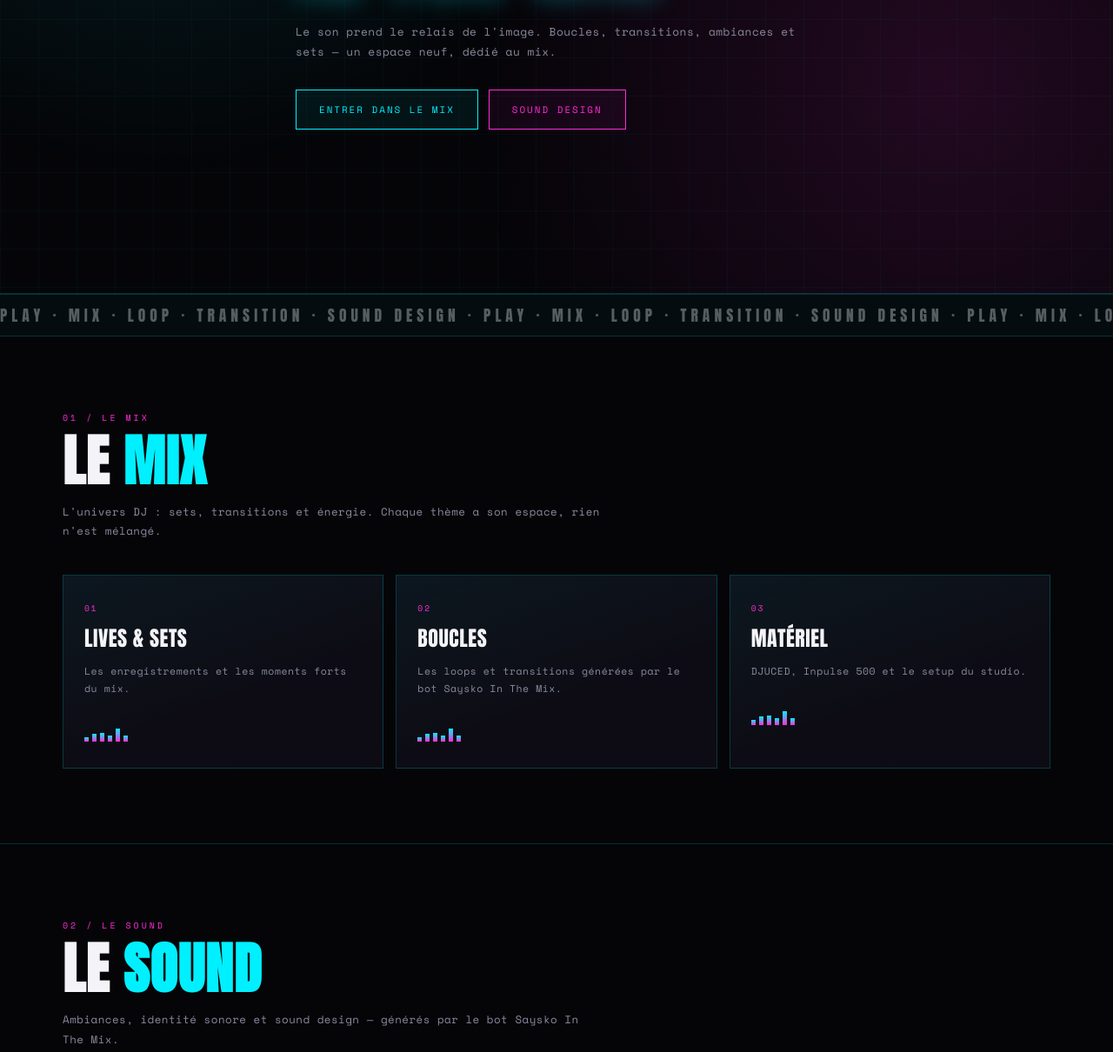
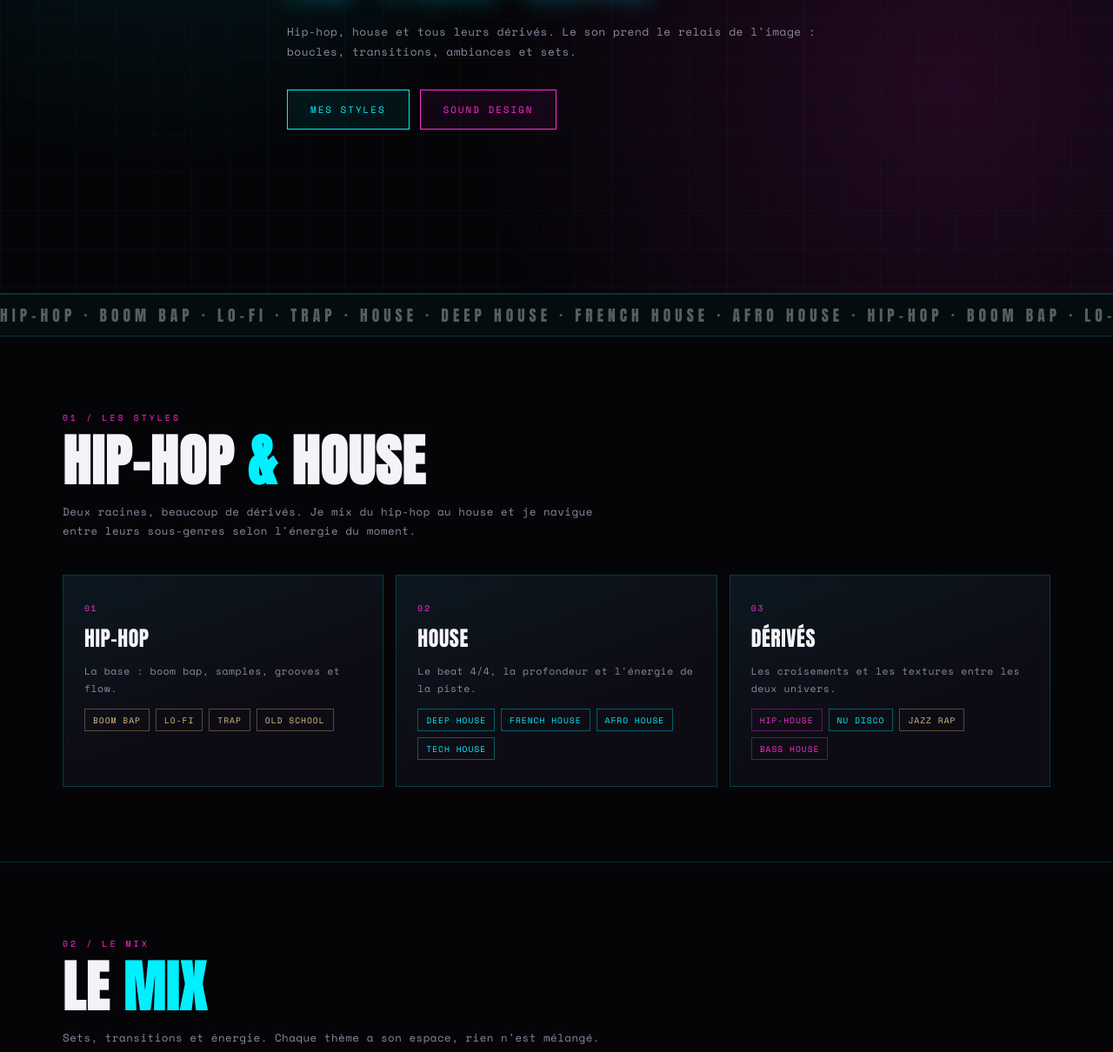
Before and after one commit to sayskothemix/saysko-in-the-mix, a plain HTML site: page index.html in a window 1280 px wide. Shown: the part 462-1672 px from the top of the page at 87% size. Drawn offline with nearby package versions, Linux system fonts and the light colour scheme.

Commit message:
Ajoute la section Styles hip-hop, house et dérivés

```diff
--- a/index.html
+++ b/index.html
@@ -4,7 +4,7 @@
 <meta charset="utf-8">
 <meta name="viewport" content="width=device-width, initial-scale=1.0">
 <title>Saysko In The Mix — DJ &amp; Sound System</title>
-<meta name="description" content="Saysko In The Mix — DJ, mix, boucles et sound design.">
+<meta name="description" content="Saysko In The Mix — DJ hip-hop, house et dérivés. Mix, boucles et sound design.">
 <link rel="preconnect" href="https://fonts.googleapis.com">
 <link rel="preconnect" href="https://fonts.gstatic.com" crossorigin>
 <link href="https://fonts.googleapis.com/css2?family=Anton&family=Barlow+Condensed:wght@400;500;600;700&family=Space+Mono:wght@400;700&display=swap" rel="stylesheet">
@@ -20,17 +20,16 @@ a{color:inherit;text-decoration:none}
 header{position:fixed;top:0;left:0;right:0;z-index:100;background:rgba(5,5,8,.85);backdrop-filter:blur(14px);border-bottom:1px solid var(--line)}
 .nav{display:flex;align-items:center;justify-content:space-between;height:66px}
 .logo{font-family:"Anton",sans-serif;font-size:1.35rem;letter-spacing:1px;text-transform:uppercase}
-.logo b{color:var(--cyan)}
-.logo i{color:var(--magenta);font-style:normal}
-nav a{font-family:"Space Mono",monospace;font-size:.62rem;letter-spacing:2px;text-transform:uppercase;color:var(--muted);margin-left:22px;transition:color .2s,text-shadow .2s}
+.logo b{color:var(--cyan)}.logo i{color:var(--magenta);font-style:normal}
+nav a{font-family:"Space Mono",monospace;font-size:.62rem;letter-spacing:2px;text-transform:uppercase;color:var(--muted);margin-left:20px;transition:color .2s,text-shadow .2s}
 nav a:hover,nav a.active{color:var(--cyan);text-shadow:0 0 12px rgba(0,240,255,.6)}
-.hero{min-height:100vh;display:flex;flex-direction:column;justify-content:center;padding:100px 22px 70px;position:relative;overflow:hidden}
+.hero{min-height:100vh;display:flex;flex-direction:column;justify-content:center;padding:100px 22px 70px}
 .badge{font-family:"Space Mono",monospace;font-size:.65rem;letter-spacing:4px;color:var(--cyan);text-transform:uppercase;margin-bottom:18px}
 .badge::before{content:"● ";color:var(--magenta);animation:blink 1.4s steps(2) infinite}
 @keyframes blink{50%{opacity:.2}}
 h1{font-family:"Anton",sans-serif;font-size:clamp(3.4rem,12vw,9rem);line-height:.86;letter-spacing:1px;text-transform:uppercase;text-shadow:3px 3px 0 rgba(255,43,214,.35),-3px -3px 0 rgba(0,240,255,.3)}
 h1 .l2{display:block;color:var(--cyan);font-size:.6em;letter-spacing:8px;margin-top:8px;text-shadow:0 0 30px rgba(0,240,255,.4)}
-.sub{font-family:"Space Mono",monospace;color:var(--muted);max-width:600px;margin:28px 0 32px;font-size:.8rem;line-height:1.8}
+.sub{font-family:"Space Mono",monospace;color:var(--muted);max-width:620px;margin:28px 0 32px;font-size:.8rem;line-height:1.8}
 .btn{display:inline-block;font-family:"Space Mono",monospace;font-size:.68rem;letter-spacing:2px;text-transform:uppercase;padding:14px 26px;border:1px solid var(--cyan);color:var(--cyan);background:rgba(0,240,255,.06);transition:all .25s}
 .btn:hover{background:var(--cyan);color:#050508;box-shadow:0 0 28px rgba(0,240,255,.5)}
 .btn.alt{border-color:var(--magenta);color:var(--magenta);background:rgba(255,43,214,.06);margin-left:12px}
@@ -42,7 +41,7 @@ section{padding:86px 0;border-bottom:1px solid var(--line)}
 .tag{font-family:"Space Mono",monospace;font-size:.62rem;letter-spacing:3px;color:var(--magenta);text-transform:uppercase;margin-bottom:10px}
 h2{font-family:"Anton",sans-serif;font-size:clamp(2.2rem,5vw,4rem);text-transform:uppercase;letter-spacing:1px;line-height:1;margin-bottom:16px}
 h2 em{color:var(--cyan);font-style:normal}
-.lead{font-family:"Space Mono",monospace;color:var(--muted);font-size:.78rem;max-width:620px;margin-bottom:38px;line-height:1.8}
+.lead{font-family:"Space Mono",monospace;color:var(--muted);font-size:.78rem;max-width:640px;margin-bottom:38px;line-height:1.8}
 .grid{display:grid;grid-template-columns:repeat(auto-fit,minmax(250px,1fr));gap:14px}
 .card{position:relative;background:linear-gradient(160deg,rgba(0,240,255,.05),transparent 60%),var(--panel);border:1px solid var(--line);padding:30px 24px;min-height:170px;overflow:hidden;transition:transform .25s,border-color .25s}
 .card:hover{transform:translateY(-6px);border-color:var(--cyan)}
@@ -51,6 +50,10 @@ h2 em{color:var(--cyan);font-style:normal}
 .card .num{font-family:"Space Mono",monospace;font-size:.6rem;color:var(--magenta);letter-spacing:2px}
 .card h3{font-family:"Anton",sans-serif;font-size:1.5rem;text-transform:uppercase;margin:10px 0;font-weight:400}
 .card p{font-family:"Space Mono",monospace;font-size:.72rem;color:var(--muted);line-height:1.7}
+.chips{display:flex;flex-wrap:wrap;gap:7px;margin-top:14px}
+.chip{font-family:"Space Mono",monospace;font-size:.6rem;letter-spacing:1px;text-transform:uppercase;padding:5px 9px;border:1px solid rgba(255,43,214,.35);color:var(--magenta)}
+.chip.house{border-color:rgba(0,240,255,.35);color:var(--cyan)}
+.chip.hip{border-color:rgba(224,189,133,.35);color:#e0bd85}
 .eq{display:flex;gap:4px;align-items:flex-end;height:34px;margin-top:18px}
 .eq i{display:block;width:5px;background:linear-gradient(var(--cyan),var(--magenta));animation:eq 1s ease-in-out infinite alternate}
 .eq i:nth-child(1){height:30%;animation-delay:.1s}.eq i:nth-child(2){height:80%;animation-delay:.3s}.eq i:nth-child(3){height:45%;animation-delay:.5s}.eq i:nth-child(4){height:95%;animation-delay:.2s}.eq i:nth-child(5){height:60%;animation-delay:.6s}.eq i:nth-child(6){height:35%;animation-delay:.4s}
@@ -61,20 +64,33 @@ footer b{color:var(--cyan)}
 </style>
 </head>
 <body>
-<header><div class="container nav"><a class="logo" href="index.html">SAYSKO <b>IN</b> <i>THE</i> MIX</a><nav><a class="active" href="#accueil">Accueil</a><a href="#mix">Mix</a><a href="#son">Sound</a><a href="#contact">Contact</a></nav></div></header>
+<header><div class="container nav"><a class="logo" href="index.html">SAYSKO <b>IN</b> <i>THE</i> MIX</a><nav><a class="active" href="#accueil">Accueil</a><a href="#styles">Styles</a><a href="#mix">Mix</a><a href="#son">Sound</a><a href="#contact">Contact</a></nav></div></header>
 
 <section class="hero" id="accueil"><div class="container">
-  <div class="badge">DJ · Sound system · En direct</div>
+  <div class="badge">DJ · Hip-hop · House · Sound system</div>
   <h1>SAYSKO<span class="l2">IN THE MIX</span></h1>
-  <p class="sub">Le son prend le relais de l'image. Boucles, transitions, ambiances et sets — un espace neuf, dédié au mix.</p>
-  <a class="btn" href="#mix">Entrer dans le mix</a><a class="btn alt" href="#son">Sound design</a>
+  <p class="sub">Hip-hop, house et tous leurs dérivés. Le son prend le relais de l'image : boucles, transitions, ambiances et sets.</p>
+  <a class="btn" href="#styles">Mes styles</a><a class="btn alt" href="#son">Sound design</a>
 </div></section>
 
-<div class="marquee"><span>PLAY · MIX · LOOP · TRANSITION · SOUND DESIGN · PLAY · MIX · LOOP · TRANSITION · SOUND DESIGN ·&nbsp;</span><span>PLAY · MIX · LOOP · TRANSITION · SOUND DESIGN · PLAY · MIX · LOOP · TRANSITION · SOUND DESIGN ·&nbsp;</span></div>
+<div class="marquee"><span>HIP-HOP · BOOM BAP · LO-FI · TRAP · HOUSE · DEEP HOUSE · FRENCH HOUSE · AFRO HOUSE · HIP-HOP · BOOM BAP · LO-FI ·&nbsp;</span><span>HIP-HOP · BOOM BAP · LO-FI · TRAP · HOUSE · DEEP HOUSE · FRENCH HOUSE · AFRO HOUSE · HIP-HOP · BOOM BAP · LO-FI ·&nbsp;</span></div>
+
+<section id="styles"><div class="container">
+  <div class="tag">01 / Les styles</div><h2>Hip-hop <em>&amp;</em> house</h2>
+  <p class="lead">Deux racines, beaucoup de dérivés. Je mix du hip-hop au house et je navigue entre leurs sous-genres selon l'énergie du moment.</p>
+  <div class="grid">
+    <div class="card"><div class="num">01</div><h3>Hip-hop</h3><p>La base : boom bap, samples, grooves et flow.</p>
+      <div class="chips"><span class="chip hip">Boom bap</span><span class="chip hip">Lo-fi</span><span class="chip hip">Trap</span><span class="chip hip">Old school</span></div></div>
+    <div class="card"><div class="num">02</div><h3>House</h3><p>Le beat 4/4, la profondeur et l'énergie de la piste.</p>
+      <div class="chips"><span class="chip house">Deep house</span><span class="chip house">French house</span><span class="chip house">Afro house</span><span class="chip house">Tech house</span></div></div>
+    <div class="card"><div class="num">03</div><h3>Dérivés</h3><p>Les croisements et les textures entre les deux univers.</p>
+      <div class="chips"><span class="chip">Hip-house</span><span class="chip house">Nu disco</span><span class="chip hip">Jazz rap</span><span class="chip">Bass house</span></div></div>
+  </div>
+</div></section>
 
 <section id="mix"><div class="container">
-  <div class="tag">01 / Le mix</div><h2>Le <em>mix</em></h2>
-  <p class="lead">L'univers DJ : sets, transitions et énergie. Chaque thème a son espace, rien n'est mélangé.</p>
+  <div class="tag">02 / Le mix</div><h2>Le <em>mix</em></h2>
+  <p class="lead">Sets, transitions et énergie. Chaque thème a son espace, rien n'est mélangé.</p>
   <div class="grid">
     <div class="card"><div class="num">01</div><h3>Lives &amp; sets</h3><p>Les enregistrements et les moments forts du mix.</p><div class="eq"><i></i><i></i><i></i><i></i><i></i><i></i></div></div>
     <div class="card"><div class="num">02</div><h3>Boucles</h3><p>Les loops et transitions générées par le bot Saysko In The Mix.</p><div class="eq"><i></i><i></i><i></i><i></i><i></i><i></i></div></div>
@@ -83,7 +99,7 @@ footer b{color:var(--cyan)}
 </div></section>
 
 <section id="son"><div class="container">
-  <div class="tag">02 / Le sound</div><h2>Le <em>sound</em></h2>
+  <div class="tag">03 / Le sound</div><h2>Le <em>sound</em></h2>
   <p class="lead">Ambiances, identité sonore et sound design — générés par le bot Saysko In The Mix.</p>
   <div class="grid">
     <div class="card"><div class="num">01</div><h3>Ambiances</h3><p>Textures sonores pour les lives et les vidéos.</p></div>
@@ -93,11 +109,11 @@ footer b{color:var(--cyan)}
 </div></section>
 
 <section id="contact"><div class="container">
-  <div class="tag">03 / Contact</div><h2>On <em>parle</em> son ?</h2>
+  <div class="tag">04 / Contact</div><h2>On <em>parle</em> son ?</h2>
   <p class="lead">Pour un mix, un projet sonore ou une collaboration.</p>
   <a class="btn" href="mailto:sayskothemix@gmail.com">sayskothemix@gmail.com</a>
 </div></section>
 
-<footer>SAYSKO IN THE MIX — <b>Le son est une image qu'on entend.</b> · © 2026</footer>
+<footer>SAYSKO IN THE MIX — <b>Hip-hop · House · &amp; tout le reste.</b> · © 2026</footer>
 </body>
 </html>
```
